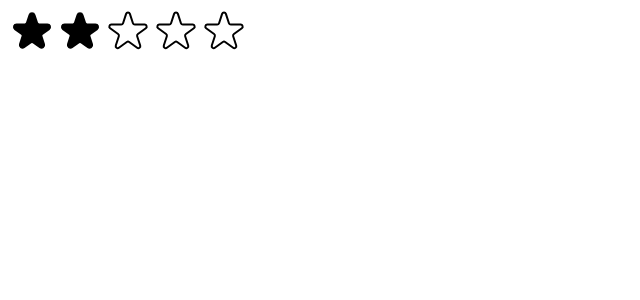
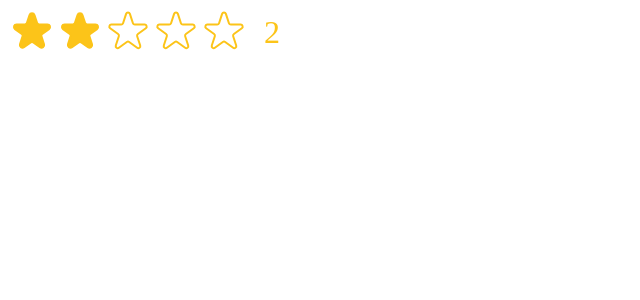
Before and after one commit to stautuan/reusable-star-rating, a React (Vite) app: page / in a window 1280 px wide. Both pictures are taken after a click on the button 80 px from the left and 32 px from the top of the page. Shown: the top 300 px of the page, without its empty margins (0-640 px from the left). Built offline with nearby package versions, Linux system fonts and the light colour scheme.

Commit message:
Moved some style objects inside their respective functions and passed their properties as props to be able to change the color and size of the stars

```diff
--- a/src/App.jsx
+++ b/src/App.jsx
@@ -1,6 +1,5 @@
 import { useState } from 'react';
 
-// Define inline CSS styles outside the component
 const containerStyle = {
   display: 'flex',
   alignItems: 'center',
@@ -11,18 +10,20 @@ const starContainerStyle = {
   display: 'flex',
 };
 
-const textStyle = {
-  lineHeight: '1',
-  margin: '0',
-};
-
-function App({ maxRating = 5 }) {
+function App({ maxRating = 5, color = '#fcc419', size = 48 }) {
   const [rating, setRating] = useState(0);
   const [tempRating, setTempRating] = useState(0);
 
   function handleRating(rating) {
     setRating(rating);
   }
+
+  const textStyle = {
+    lineHeight: '1',
+    margin: '0',
+    color,
+    fontSize: `${size / 1.5}px`,
+  };
 
   return (
     <div style={containerStyle}>
@@ -31,25 +32,27 @@ function App({ maxRating = 5 }) {
           <Star
             key={i}
             onRate={() => handleRating(i + 1)}
-            full={rating >= i + 1}
+            full={tempRating ? tempRating >= i + 1 : rating >= i + 1}
             onHoverIn={() => setTempRating(i + 1)}
             onHoverOut={() => setTempRating(0)}
+            color={color}
+            size={size}
           />
         ))}
       </div>
-      <p style={textStyle}>{tempRating || ''}</p>
+      <p style={textStyle}>{tempRating || rating || ''}</p>
     </div>
   );
 }
 
-const starStyle = {
-  width: '48px',
-  height: '48px',
-  display: 'block',
-  cursor: 'pointer',
-};
+function Star({ onRate, full, onHoverIn, onHoverOut, color, size }) {
+  const starStyle = {
+    width: `${size}px`,
+    height: `${size}px`,
+    display: 'block',
+    cursor: 'pointer',
+  };
 
-function Star({ onRate, full, onHoverIn, onHoverOut }) {
   return (
     <span
       role='button'
@@ -62,8 +65,8 @@ function Star({ onRate, full, onHoverIn, onHoverOut }) {
         <svg
           xmlns='http://www.w3.org/2000/svg'
           viewBox='0 0 20 20'
-          fill='#000'
-          stroke='#000'
+          fill={color}
+          stroke={color}
         >
           <path d='M9.049 2.927c.3-.921 1.603-.921 1.902 0l1.07 3.292a1 1 0 00.95.69h3.462c.969 0 1.371 1.24.588 1.81l-2.8 2.034a1 1 0 00-.364 1.118l1.07 3.292c.3.921-.755 1.688-1.54 1.118l-2.8-2.034a1 1 0 00-1.175 0l-2.8 2.034c-.784.57-1.838-.197-1.539-1.118l1.07-3.292a1 1 0 00-.364-1.118L2.98 8.72c-.783-.57-.38-1.81.588-1.81h3.461a1 1 0 00.951-.69l1.07-3.292z' />
         </svg>
@@ -72,7 +75,7 @@ function Star({ onRate, full, onHoverIn, onHoverOut }) {
           xmlns='http://www.w3.org/2000/svg'
           fill='none'
           viewBox='0 0 24 24'
-          stroke='#000'
+          stroke={color}
         >
           <path
             strokeLinecap='round'
```
